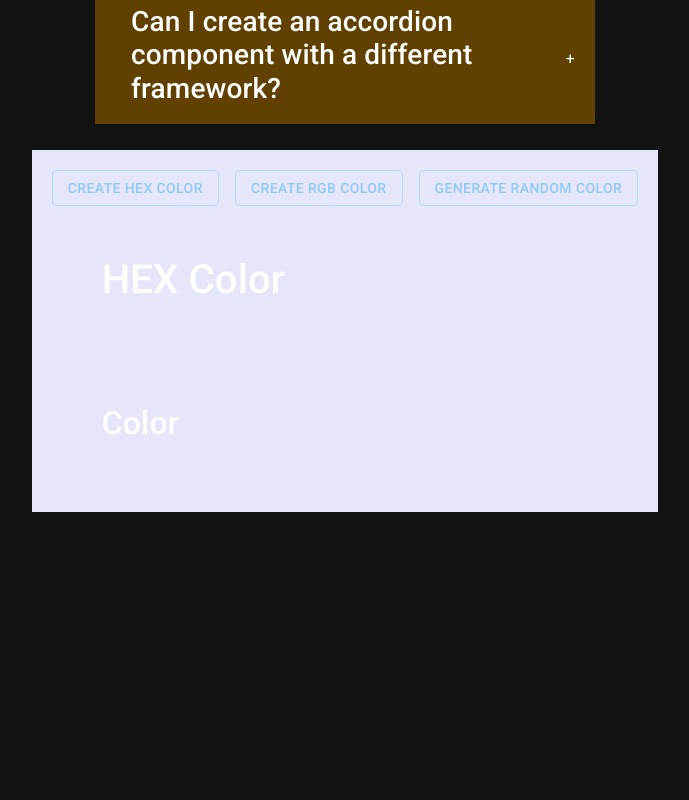
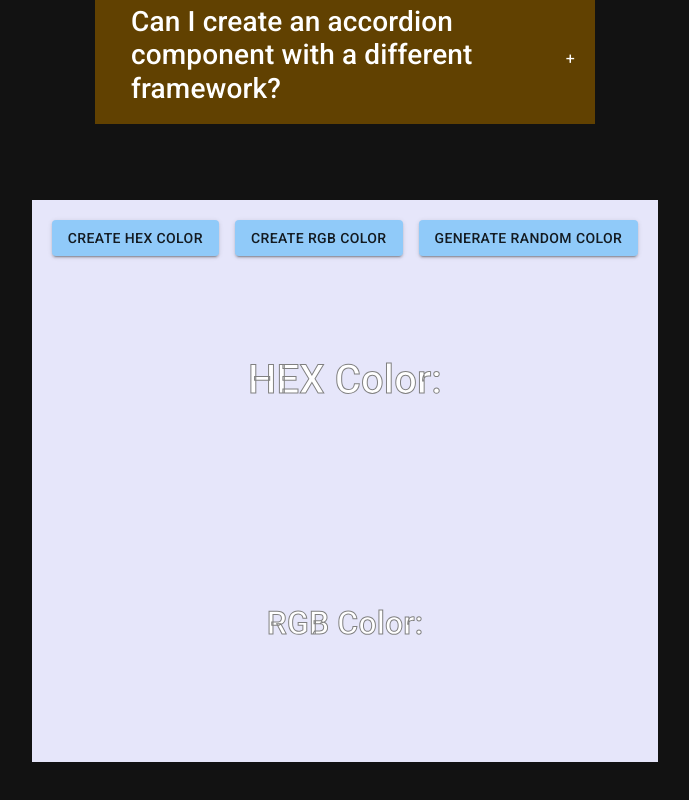
Before and after one commit to TheD4nM4n/react-testing, a React (Vite) app: page /justin in a window 1280 px wide. Shown: the part 765-1565 px from the top of the page, without its empty margins (295-984 px from the left). Before the commit the page ends 1277 px from the top, so only its background shows below. Built offline with nearby package versions, Linux system fonts and the light colour scheme.

Commit message:
Mostly functional RandomColorGenerator (RCG)

```diff
--- a/src/components/RCG/RCG.module.css
+++ b/src/components/RCG/RCG.module.css
@@ -1,14 +1,17 @@
 .wrapper{
-    background-color: lavender;
     justify-content: center;
     padding: 20px;
+    margin: 50px 50px;
 }
 
 .content{
+    color: white;
+    -webkit-text-stroke: 1px gray;
     height: auto;
     width: auto;
     justify-content: center;
-    margin: 50px 50px;
+    text-align: center;
+    margin: 100px auto;
 }
 
 .button{
--- a/src/components/RCG/RCG.tsx
+++ b/src/components/RCG/RCG.tsx
@@ -1,19 +1,50 @@
 import styles from './RCG.module.css'
 import Stack from '@mui/material/Stack'
 import Button from '@mui/material/Button'
+import { backdropClasses, hexToRgb, rgbToHex } from '@mui/material';
+import { useState } from 'react';
 
 function RCG(){
 
+    // let BackgroundColor = 'lavender';
+    // let hexColor = '';
+    // let rgbColor = '';
+
+    const [backgroundColor, setBackgroundColor] = useState('lavender');
+    const [hexColor, setHexColor] = useState('');
+    const [rgbColor, setRGBColor] = useState('');
+    const [hexVisible, setHexVisible] = useState('visible');
+    const [rgbVisible, setRGBVisible] = useState('visible')
+    function GenerateHex() {
+        const hlength = 6;
+        const hex = '0123456789ABCDEF';
+        let output = '#';
+        for (let i=0; i<hlength; i++){
+            output += hex.charAt(Math.floor(Math.random()*hex.length));
+        }
+        setBackgroundColor(output);
+        setHexColor(backgroundColor);
+        setRGBColor(hexToRgb(backgroundColor));
+        setRGBVisible('hidden');
+        setHexVisible('visible')
+        // return hexColor;
+    }
+    function CreateRGB(){
+        GenerateHex();
+        setRGBVisible('visible');
+        setHexVisible('hidden');
+        // return rgbColor;
+    }
     return (
-        <div className={styles.wrapper}>
+        <div className={styles.wrapper} style={{backgroundColor: backgroundColor}}>
             <Stack style={{justifyContent: 'center'}}>
                 <Stack direction='row' spacing={2}>
-                    <Button variant='outlined' className={styles.button}>Create Hex Color</Button>
-                    <Button variant='outlined' className={styles.button}>Create RGB Color</Button>
-                    <Button variant='outlined' className={styles.button}>Generate Random Color</Button>
+                    <Button variant='contained' className={styles.button} onClick={() => GenerateHex()}>Create Hex Color</Button>
+                    <Button variant='contained' className={styles.button} onClick={() => CreateRGB()}>Create RGB Color</Button>
+                    <Button variant='contained' className={styles.button}>Generate Random Color</Button>
                 </Stack>
-                <h1 className={styles.content}>HEX Color</h1>
-                <h2 className={styles.content}> Color </h2>
+                <h1 className={styles.content} style={{visibility: {hexVisible}}}>HEX Color: {hexColor}</h1>
+                <h2 className={styles.content} style={{visibility: {hexVisible}}}>RGB Color: {rgbColor}</h2>
             </Stack>
         </div>
     )
```
